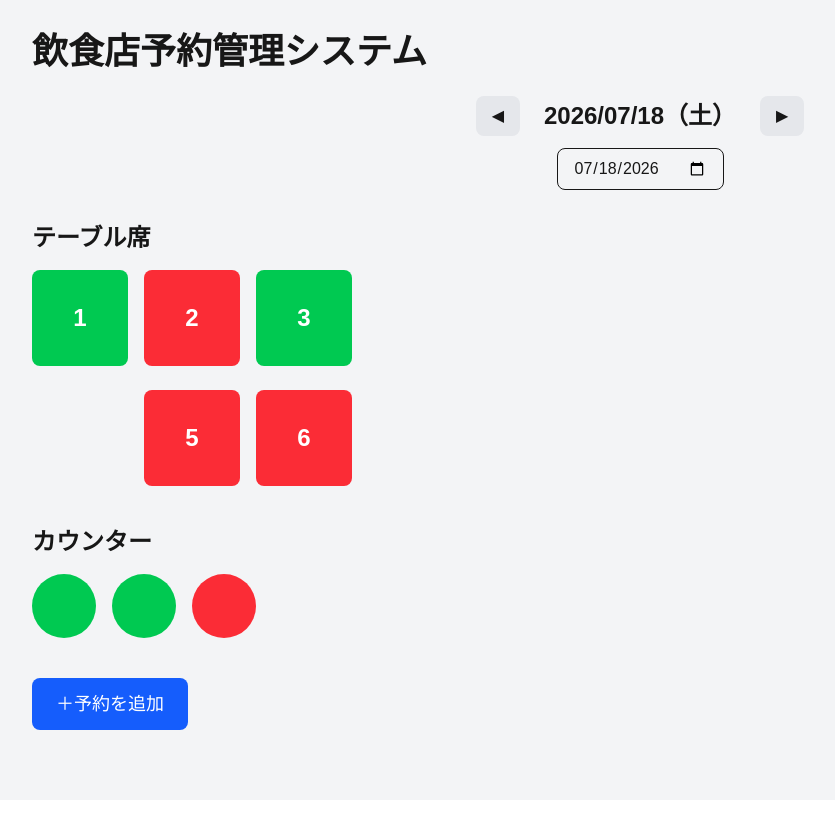
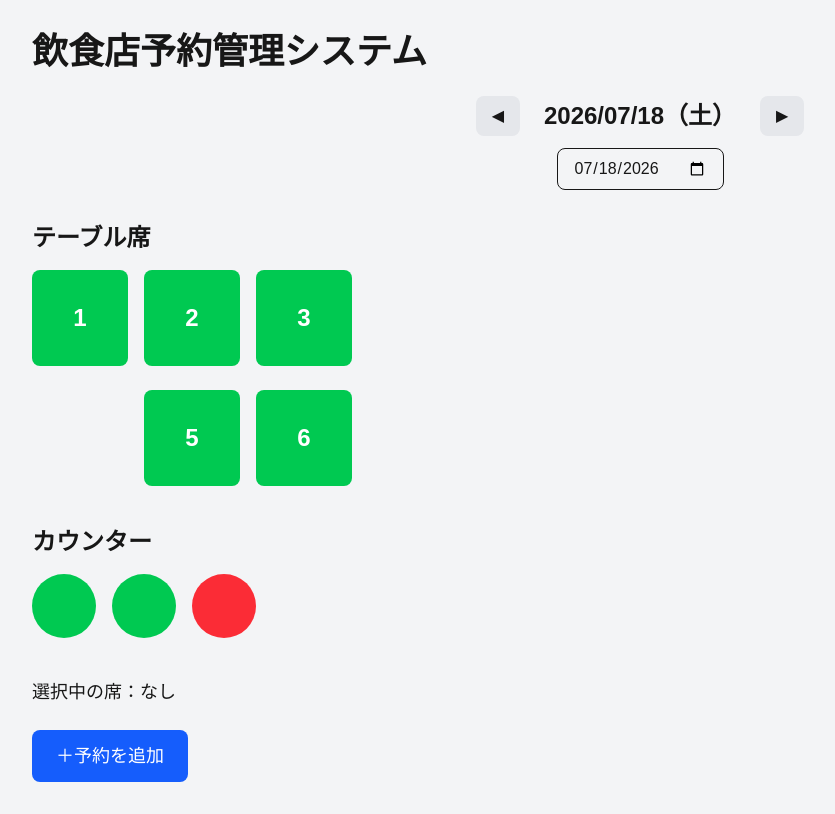
Before and after one commit to rockcut/restaurant-reservation-system, a Next.js app in the folder frontend/: page / in a window 1280 px wide. Shown: the whole page, without its empty margins (0-835 px from the left). Built offline with nearby package versions, Linux system fonts and the light colour scheme.

Commit message:
feat: implement seat selection
- Add clickable seats
- Highlight the selected seat
- Display the selected seat number
- Store the selected seat in state

Closes #6

```diff
--- a/frontend/app/page.tsx
+++ b/frontend/app/page.tsx
@@ -1,6 +1,12 @@
+"use client";
+
+import { useState } from "react";
 import DateNavigator from "@/components/DateNavigator";
 
 export default function Home() {
+
+  const [selectedSeat, setSelectedSeat] = useState<number | null>(null);
+
   return (
     <main className="min-h-screen bg-gray-100 p-8">
       <h1 className="mb-6 text-4xl font-bold">
@@ -16,15 +22,30 @@ export default function Home() {
 
       <div className="space-y-6">
         <div className="flex gap-4">
-          <div className="flex h-24 w-24 items-center justify-center rounded-lg bg-green-500 text-2xl font-bold text-white">
+          <div
+            onClick={() => setSelectedSeat(1)}
+            className={`flex h-24 w-24 items-center justify-center rounded-lg text-2xl font-bold text-white cursor-pointer ${
+              selectedSeat === 1 ? "bg-blue-500" : "bg-green-500"
+            }`}
+          >
             1
           </div>
 
-          <div className="flex h-24 w-24 items-center justify-center rounded-lg bg-red-500 text-2xl font-bold text-white">
+          <div
+            onClick={() => setSelectedSeat(2)}
+            className={`flex h-24 w-24 items-center justify-center rounded-lg text-2xl font-bold text-white cursor-pointer ${
+              selectedSeat === 2 ? "bg-blue-500" : "bg-green-500"
+            }`}
+          >
             2
           </div>
 
-          <div className="flex h-24 w-24 items-center justify-center rounded-lg bg-green-500 text-2xl font-bold text-white">
+          <div
+            onClick={() => setSelectedSeat(3)}
+            className={`flex h-24 w-24 items-center justify-center rounded-lg text-2xl font-bold text-white cursor-pointer ${
+              selectedSeat === 3 ? "bg-blue-500" : "bg-green-500"
+            }`}
+          >
             3
           </div>
         </div>
@@ -32,11 +53,21 @@ export default function Home() {
         <div className="flex gap-4">
           <div className="h-24 w-24"></div>
 
-          <div className="flex h-24 w-24 items-center justify-center rounded-lg bg-red-500 text-2xl font-bold text-white">
+          <div
+          onClick={() => setSelectedSeat(5)}
+           className={`flex h-24 w-24 items-center justify-center rounded-lg text-2xl font-bold text-white cursor-pointer ${
+              selectedSeat === 5 ? "bg-blue-500" : "bg-green-500"
+            }`}
+          >
             5
           </div>
 
-          <div className="flex h-24 w-24 items-center justify-center rounded-lg bg-red-500 text-2xl font-bold text-white">
+          <div
+          onClick={() => setSelectedSeat(6)}
+           className={`flex h-24 w-24 items-center justify-center rounded-lg text-2xl font-bold text-white cursor-pointer ${
+              selectedSeat === 6 ? "bg-blue-500" : "bg-green-500"
+            }`}
+          >
             6
           </div>
         </div>
@@ -52,6 +83,11 @@ export default function Home() {
         <div className="h-16 w-16 rounded-full bg-red-500"></div>
       </div>
 
+      <p className="mb-6 text-lg font-medium">
+        選択中の席：
+        {selectedSeat === null ? "なし" : `${selectedSeat}番席`}
+      </p>
+
       <button className="rounded-lg bg-blue-600 px-6 py-3 text-lg text-white hover:bg-blue-700">
         ＋予約を追加
       </button>
```
